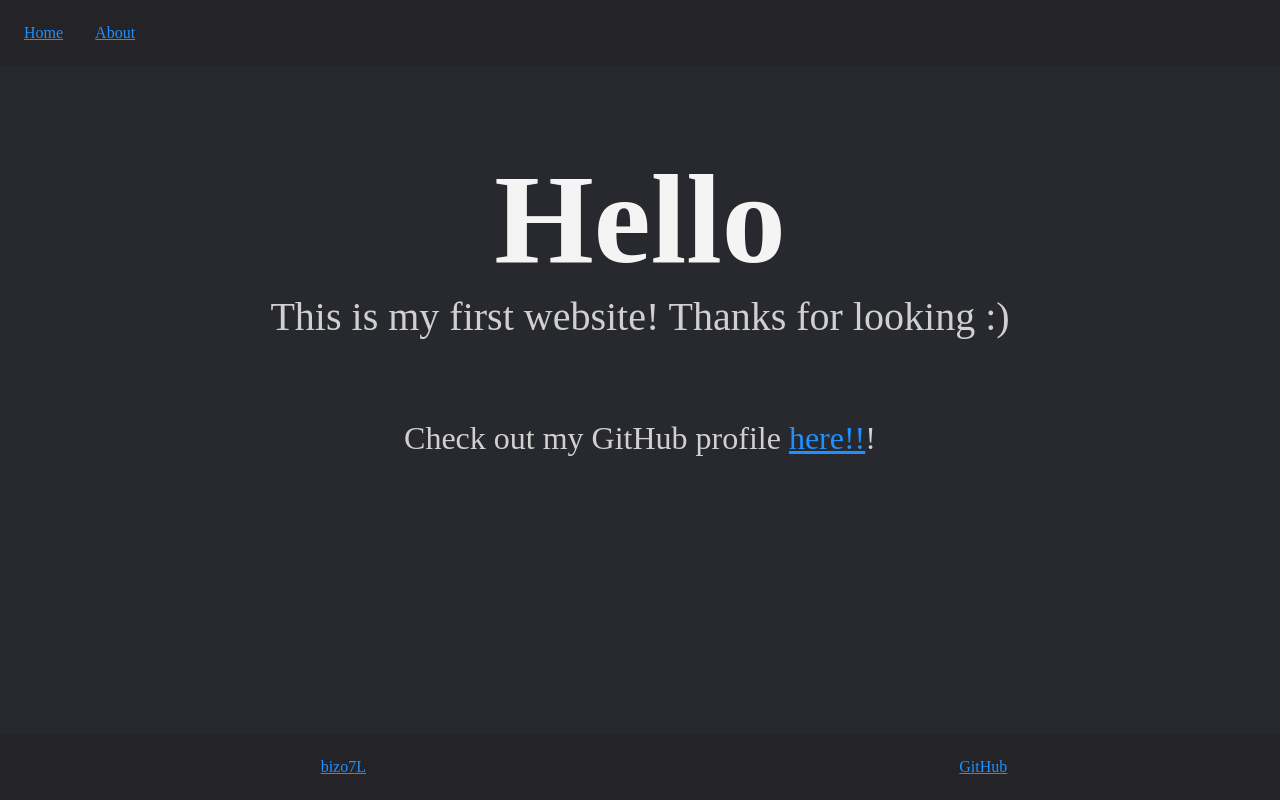
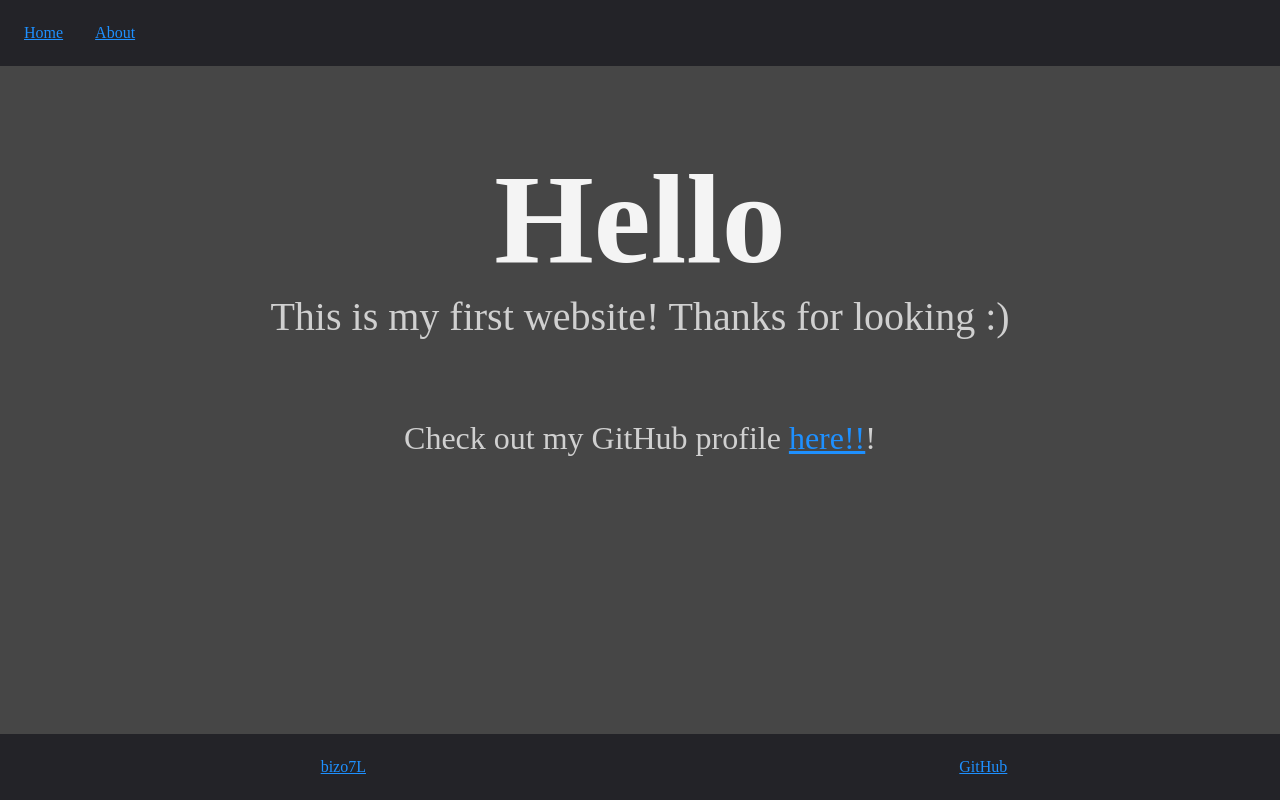
Before and after one commit to bizo7L/first-website, a plain HTML site: page index.html in a window 1280 px wide. Drawn offline with Linux system fonts and the light colour scheme.

Commit message:
Make lighter background for more netural colors

```diff
--- a/style.css
+++ b/style.css
@@ -12,7 +12,7 @@ html, body {
 }
 
 body {
-    background: rgb(40, 41, 46);
+    background: rgb(70, 70, 70);
 }
 .container {
     display: flex;
```
